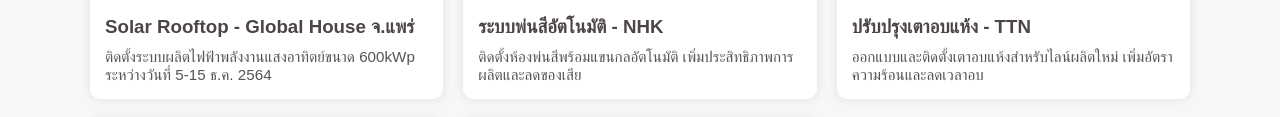
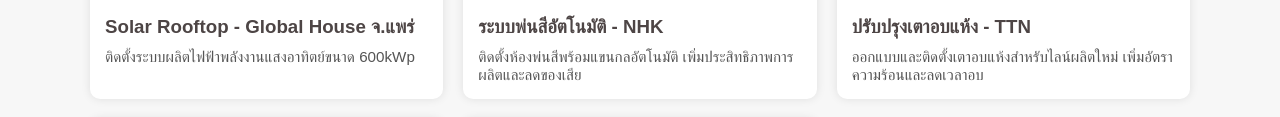
Before and after one commit to nineza12342/thaizircon-website, a plain HTML site: page portfolio.html in a window 1280 px wide. Shown: the part 400-517 px from the top of the page. Drawn offline with Linux system fonts and the light colour scheme.

Commit message:
Update portfolio.html

```diff
--- a/portfolio.html
+++ b/portfolio.html
@@ -153,7 +153,7 @@
             <img src="Image/roof.png" alt="Solar Rooftop Global House">
             <div class="info">
               <h3>Solar Rooftop - Global House จ.แพร่</h3>
-              <p>ติดตั้งระบบผลิตไฟฟ้าพลังงานแสงอาทิตย์ขนาด 600kWp ระหว่างวันที่ 5-15 ธ.ค. 2564</p>
+              <p>ติดตั้งระบบผลิตไฟฟ้าพลังงานแสงอาทิตย์ขนาด 600kWp </p>
             </div>
           </div>
 
```
